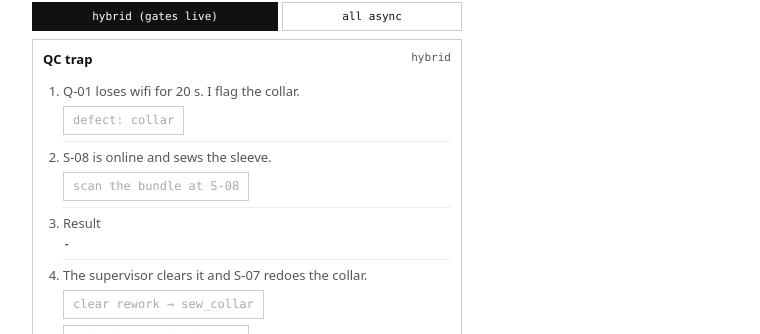
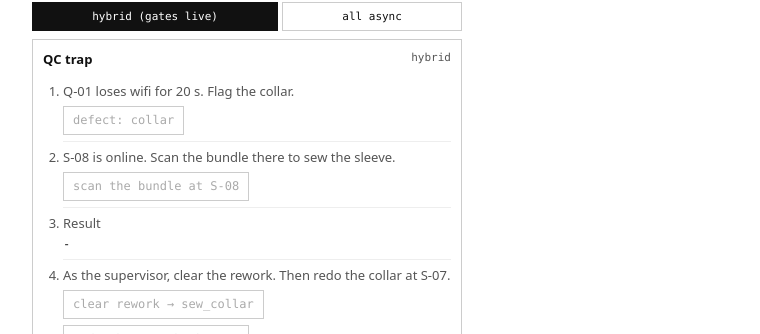
Before and after one commit to Tahmid1999/factory-floor, a Next.js app in the folder web/: page / in a window 1280 px wide. Shown: the part 444-778 px from the top of the page, without its empty margins (257-1017 px from the left). Built offline with nearby package versions, Linux system fonts and the light colour scheme; no server answers.

Commit message:
word the trap steps as instructions to the visitor

```diff
--- a/web/app/TrapCard.tsx
+++ b/web/app/TrapCard.tsx
@@ -273,7 +273,7 @@ export function TrapCard({ floor }: { floor: Floor }) {
         {lines[0] && <p className="step-line mono">{lines[0]}</p>}
         <ol>
           <li className={step === 1 ? 'now' : undefined}>
-            <span>Q-01 loses wifi for {dropSecs} s. I flag the collar.</span>
+            <span>Q-01 loses wifi for {dropSecs} s. Flag the collar.</span>
             <button disabled={step !== 1 || busy || held} onClick={() => void qcTap()}>
               defect: collar
             </button>
@@ -286,7 +286,7 @@ export function TrapCard({ floor }: { floor: Floor }) {
             {qcLeft > 0 && <span className="step-line mono">Q-01 wifi back in {qcLeft} s</span>}
           </li>
           <li className={step === 2 ? 'now' : undefined}>
-            <span>S-08 is online and sews the sleeve.</span>
+            <span>S-08 is online. Scan the bundle there to sew the sleeve.</span>
             <button disabled={step !== 2 || busy} onClick={() => void sleeveTap()}>
               scan {c} at S-08
             </button>
@@ -298,7 +298,7 @@ export function TrapCard({ floor }: { floor: Floor }) {
             </span>
           </li>
           <li className={step === 4 || step === 5 ? 'now' : undefined}>
-            <span>The supervisor clears it and S-07 redoes the collar.</span>
+            <span>As the supervisor, clear the rework. Then redo the collar at S-07.</span>
             <button disabled={step !== 4 || busy} onClick={() => void clearTap()}>
               clear rework → sew_collar
             </button>
```
